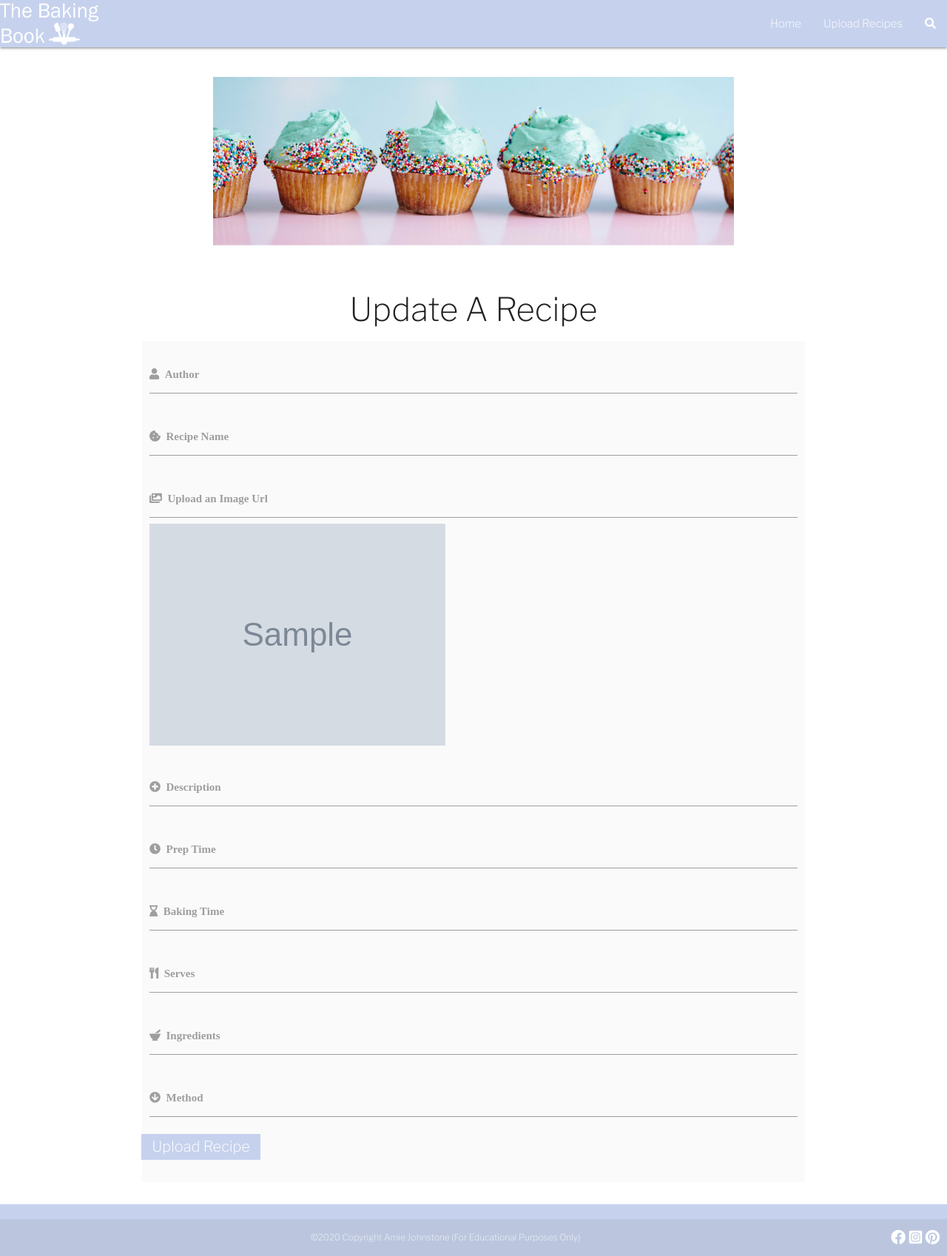
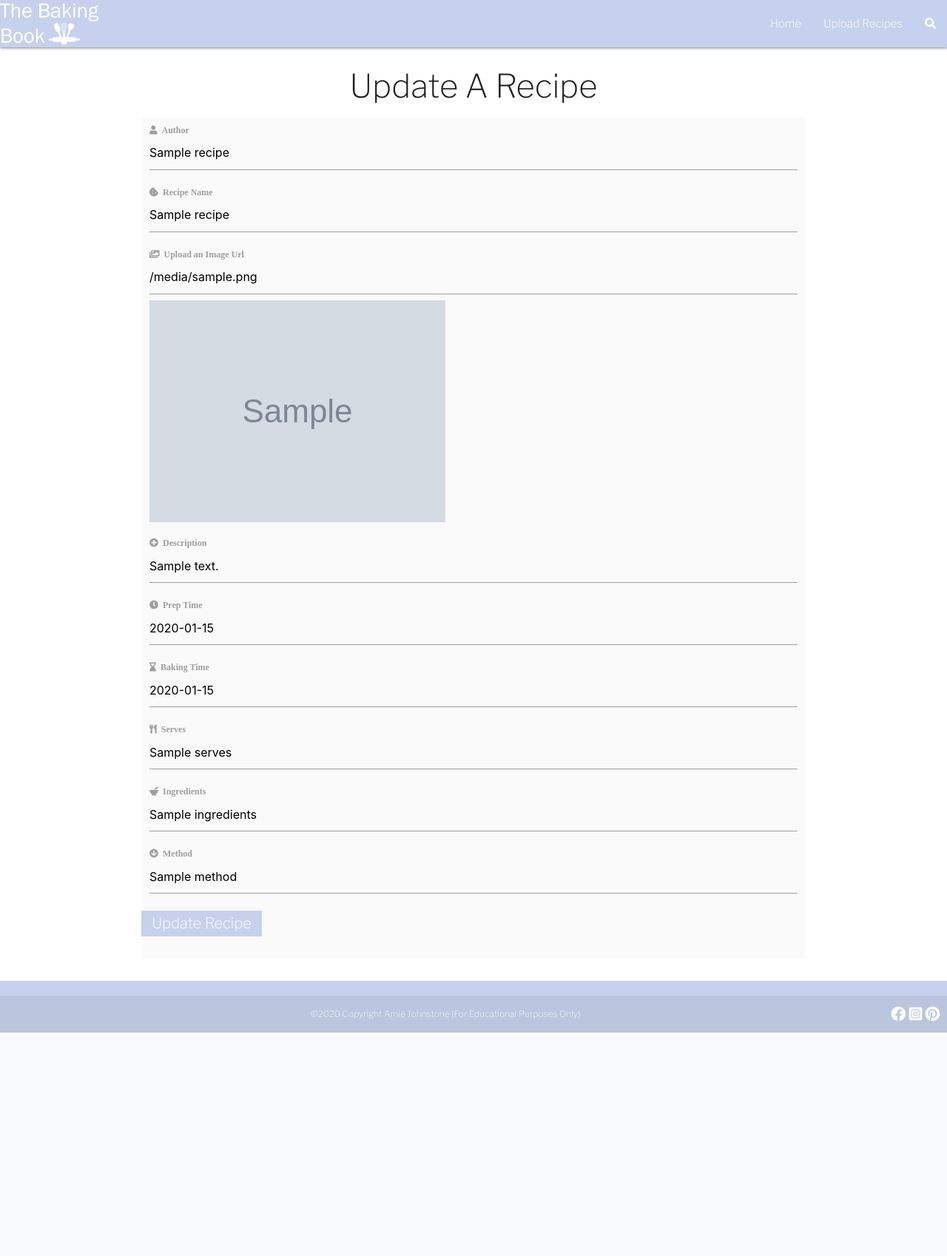
Before and after one commit to Amiejohnstone18/The_Baking_Book, a Flask app: template templates/update_recipe.html in a window 1280 px wide. Shown: the whole page at 74% size. After the commit the page ends 1396 px from the top, so only its background shows below. Run offline with Flask 2, Linux system fonts and the light colour scheme; the template is opened without the code that fills it: most values are stand-ins (such as "Sample title", 1, 10 or a date in 2020); grey boxes marked "Sample" are stand-in pictures; some libraries are stand-ins or nearby versions.

Commit message:
Set up the 'update recipe' to show the targeted collections

```diff
--- a/app.py
+++ b/app.py
@@ -51,11 +51,10 @@ def view_more(recipe_id):
     return render_template("view_more.html", recipe=recipe)
 
 
-@app.route('/update_recipe/<recipe_id>')
+@app.route("/update_recipe/<recipe_id>", methods=["GET", "POST"])
 def update_recipe(recipe_id):
-    the_recipe = mongo.db.recipe.find_one({"_id": ObjectId(recipe_id)})
-    all_recipes = mongo.db.recipes.find()
-    return render_template('update_recipe.html', recipe=the_recipe, recipes=all_recipes)
+    recipe = mongo.db.add_recipes.find_one({"_id": ObjectId(recipe_id)})
+    return render_template("update_recipe.html", recipe=recipe)
 
 
 if __name__ == "__main__":
--- a/templates/base.html
+++ b/templates/base.html
@@ -23,13 +23,14 @@
     <link
       rel="shortcut icon"
       type="image/png"
-      href="static/images/favicon.png"
+      href="{{ url_for('static', filename='images/favicon.png') }}"
     />
     <link
       href="https://fonts.googleapis.com/css2?family=Libre+Franklin:wght@200&display=swap"
       rel="stylesheet"
     />
-    {% block styles %} {% endblock %}
+    {% block styles %}
+    {% endblock %}
 
     <title>The Baking Book</title>
   </head>
@@ -40,7 +41,7 @@
       <nav class="nav-colour">
         <div class="nav-wrapper">
           <a href="{{ url_for('index') }}" class="brand-logo">
-            <img class="img-responsive" src="static/images/logo.png" alt="logo"
+            <img class="img-responsive" src="{{ url_for('static', filename='images/logo.png') }}" alt="logo"
           /></a>
 
           <a href="#" data-target="mobile-demo" class="sidenav-trigger"
--- a/templates/update_recipe.html
+++ b/templates/update_recipe.html
@@ -1,15 +1,6 @@
 {% extends "base.html" %} {% block content %}
-<div class="hero-block">
-  <img
-    class="hero-image"
-    src="static/images/add_recipe_img.png"
-    alt="hero-image"
-  />
-</div>
-<br />
-<br />
 
-<!-- Upload Recipes -->
+<!-- Update Recipes -->
 <h3 id="add_recipe_title">Update A Recipe</h3>
 <div class="row-card-panel grey lighten-5 container">
   <form class="col s12" method="POST" action="{{ url_for('add_recipes') }}">
@@ -17,6 +8,7 @@
       <!-- Author Name -->
       <div class="input-field col s12">
         <input
+          value="{{ recipe.recipe_name }}"
           id="author"
           name="author"
           type="text"
@@ -28,6 +20,7 @@
       <!-- Recipe Name -->
       <div class="input-field col s12">
         <input
+          value="{{ recipe.recipe_name }}"
           id="recipe_name"
           name="recipe_name"
           type="text"
@@ -41,6 +34,7 @@
       <!-- Upload Image -->
       <div class="input-field col s12">
         <input
+          value="{{ recipe.image_url }}"
           id="image_url"
           name="image_url"
           type="text"
@@ -55,6 +49,7 @@
       <!-- Description -->
       <div class="input-field col s12">
         <input
+          value="{{ recipe.description }}"
           id="description"
           name="description"
           minlength="10"
@@ -69,14 +64,28 @@
       </div>
       <!-- Preptime -->
       <div class="input-field col s12">
-        <input id="preptime" name="preptime" type="text" required />
+        <input
+          value="{{ recipe.preptime }}"
+          id="preptime"
+          name="preptime"
+          type="text"
+          class="validate"
+          required
+        />
         <label class="fas fa-clock" for="prep-time"
           >&nbsp;&nbsp;Prep Time</label
         >
       </div>
       <!-- Baking Time -->
       <div class="input-field col s12">
-        <input id="bakingtime" name="bakingtime" type="text" required />
+        <input
+          value="{{ recipe.bakingtime }}"
+          id="bakingtime"
+          name="bakingtime"
+          type="text"
+          class="validate"
+          required
+        />
         <label class="fas fa-hourglass-end" for="bakingtime"
           >&nbsp;&nbsp;Baking Time</label
         >
@@ -84,6 +93,7 @@
       <!-- Serves -->
       <div class="input-field col s12">
         <input
+          value="{{ recipe.serves }}"
           id="serves"
           name="serves"
           type="text"
@@ -95,6 +105,7 @@
       <!-- Ingredients -->
       <div class="input-field col s12">
         <input
+          value="{{ recipe.ingredients }}"
           id="ingredients"
           name="ingredients"
           type="text"
@@ -108,6 +119,7 @@
       <!-- Method -->
       <div class="input-field col s12">
         <input
+          value="{{ recipe.method }}"
           id="method"
           name="method"
           type="text"
@@ -120,7 +132,7 @@
       </div>
       <!-- Submit Button -->
       <button class="button" type="submit">
-        Upload Recipe
+        Update Recipe
         <i class="material-icons left"></i>
       </button>
     </div>
```
